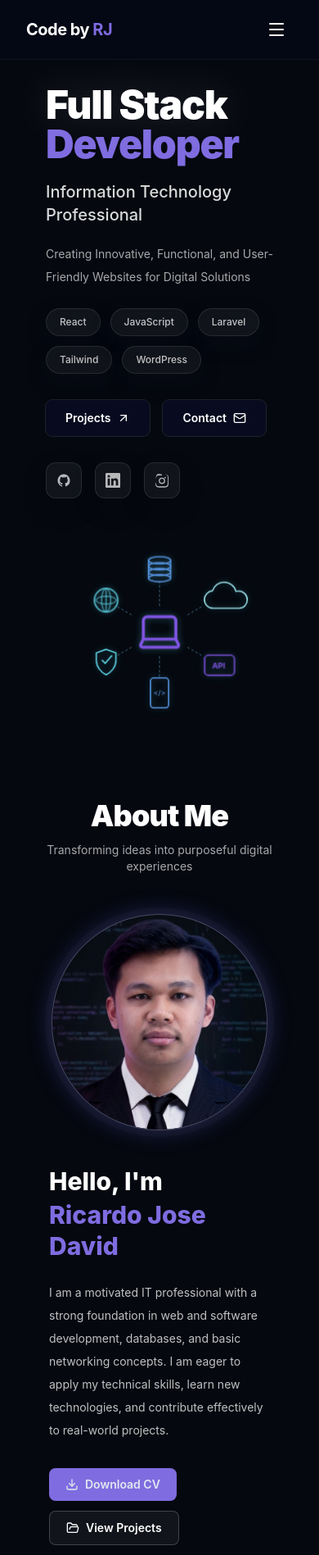
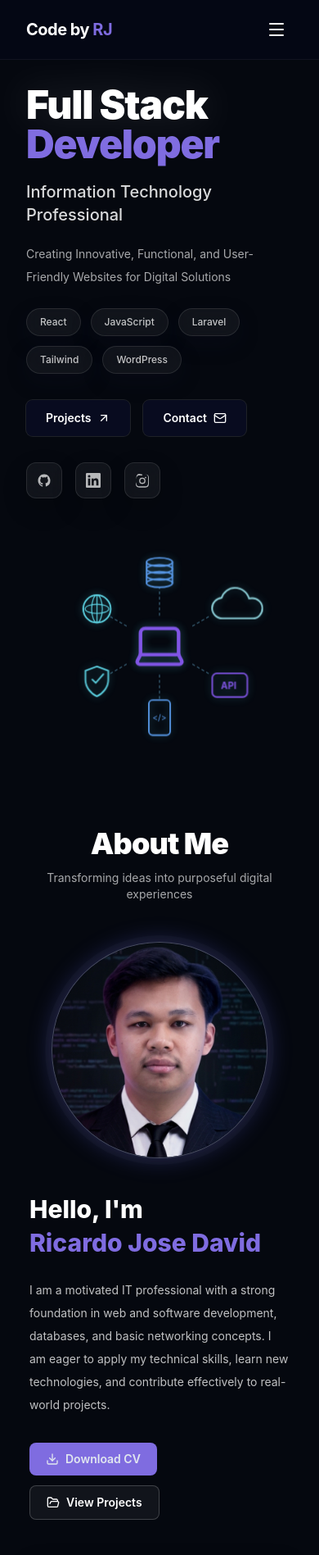
Before and after one commit to ryuma-eng/Portfolio, a React (Vite) app: page / in a window 390 px wide. Shown: the top 1897 px of the page at 82% size. Built offline with nearby package versions, Linux system fonts and the light colour scheme.

Commit message:
push all updates

```diff
--- a/src/components/AboutSection.jsx
+++ b/src/components/AboutSection.jsx
@@ -8,7 +8,7 @@ import resumePdf from "../assets/DAVID_RICARDO_JOSE_C_RESUME (1).pdf";
 const stats = [
     {
         icon: FolderOpen,
-        value: "5",
+        value: "3",
         label: "Total Projects",
         description: "Innovative web solutions crafted",
     },
@@ -53,8 +53,8 @@ export const AboutSection = () => {
     }, []);
 
     return (
-        <section ref={aboutRef} id="about" className="relative flex min-h-[88vh] items-center px-6 pb-12 pt-16 lg:min-h-[92vh]">
-            <div className="container mx-auto max-w-screen-2xl">
+        <section ref={aboutRef} id="about" className="relative flex min-h-[88vh] items-center pb-12 pt-16 lg:min-h-[92vh]">
+            <div className="container">
                 <div className="max-w-none">
                     <div className={`text-center transition-all duration-700 ease-out ${isVisible ? "translate-y-0 opacity-100" : "translate-y-8 opacity-0"}`}>
                         <h2 className="text-4xl font-black tracking-tight text-white sm:text-5xl">
--- a/src/components/ContactSection.jsx
+++ b/src/components/ContactSection.jsx
@@ -58,12 +58,12 @@ export const ContactSection = () => {
         <section
             ref={contactRef}
             id="contact"
-            className="relative flex min-h-[88vh] items-center overflow-hidden px-6 pb-16 pt-16 lg:min-h-[92vh]"
+            className="relative flex min-h-[88vh] items-center overflow-hidden pb-16 pt-16 lg:min-h-[92vh]"
         >
             <div className="absolute inset-0 -z-10 bg-[radial-gradient(circle_at_top_left,_rgba(56,189,248,0.14),_transparent_32%),radial-gradient(circle_at_bottom_right,_rgba(139,92,246,0.16),_transparent_30%)]" />
             <div className="absolute left-1/2 top-24 -z-10 h-64 w-64 -translate-x-1/2 rounded-full bg-cyan-400/10 blur-3xl" />
 
-            <div className="container mx-auto max-w-screen-2xl">
+            <div className="container">
 
                 <div className={`text-center transition-all duration-700 ease-out mb-12 ${isVisible ? "translate-y-0 opacity-100" : "translate-y-8 opacity-0"}`}>
                     <h2 className="text-4xl font-black tracking-tight text-white sm:text-5xl">
--- a/src/components/HeroSection.jsx
+++ b/src/components/HeroSection.jsx
@@ -102,9 +102,9 @@ export const HeroSection = () => {
     return () => observer.disconnect();
   }, []);
 
-  return (
-    <section ref={heroRef} id="hero" className="relative min-h-[88vh] flex items-center px-6 pt-20 pb-10 lg:min-h-[92vh]">
-      <div className="container mx-auto max-w-screen-2xl">
+    return (
+    <section ref={heroRef} id="hero" className="relative min-h-[88vh] flex items-center pt-20 pb-10 lg:min-h-[92vh]">
+      <div className="container">
         <div className="grid items-center gap-16 lg:grid-cols-[1.05fr_0.95fr]">
           <div
             className={`max-w-2xl text-left transition-all duration-700 ease-out ${
--- a/src/components/PortfolioSection.jsx
+++ b/src/components/PortfolioSection.jsx
@@ -247,7 +247,7 @@ const PortfolioSection = () => {
         }
 
         return (
-            <div className="grid grid-cols-2 gap-4 sm:grid-cols-4 lg:grid-cols-4 xl:grid-cols-4 2xl:grid-cols-6">
+            <div className="grid grid-cols-3 gap-4 sm:grid-cols-4 lg:grid-cols-6 xl:grid-cols-6 2xl:grid-cols-8">
                 {techStacks.map((tech, index) => {
                     const Icon = tech.icon;
 
@@ -274,9 +274,9 @@ const PortfolioSection = () => {
         <section
             ref={portfolioRef}
             id="portfolio"
-            className="relative px-6 py-24 sm:py-28"
+            className="relative py-24 sm:py-28"
         >
-            <div className="container relative mx-auto max-w-screen-2xl">
+            <div className="container relative">
                 <div className={`mx-auto max-w-3xl text-center transition-all duration-700 ease-out ${isVisible ? "translate-y-0 opacity-100" : "translate-y-6 opacity-0"}`}>
                     <h2 className="text-4xl font-black tracking-tight text-white sm:text-5xl">
                         Portfolio Showcase
@@ -287,7 +287,7 @@ const PortfolioSection = () => {
                 </div>
 
                 <div className={`mt-10 rounded-[2rem] border border-white/10 bg-[#0b1027] p-3 backdrop-blur-md transition-all duration-700 ease-out ${isVisible ? "translate-y-0 opacity-100" : "translate-y-8 opacity-0"}`}>
-                    <div className="grid gap-3 md:grid-cols-3">
+                    <div className="flex gap-3 overflow-x-auto pb-1 md:grid md:grid-cols-3 md:overflow-visible md:pb-0">
                         {tabs.map(({ id, label, icon: Icon }) => {
                             const isActive = activeTab === id;
 
@@ -296,14 +296,14 @@ const PortfolioSection = () => {
                                     key={id}
                                     type="button"
                                     onClick={() => handleTabChange(id)}
-                                    className={`flex items-center justify-center gap-3 rounded-[1.2rem] px-5 py-4 text-sm font-semibold transition-all duration-300 ${
+                                        className={`inline-flex min-w-16 flex-1 items-center justify-center rounded-[1.2rem] px-4 py-4 text-sm font-semibold transition-all duration-300 md:min-w-0 md:gap-3 md:px-5 ${
                                         isActive
                                             ? "bg-white/10 text-white"
                                             : "text-white/65 hover:bg-white/5 hover:text-white"
                                     }`}
                                 >
-                                    <Icon className="h-4 w-4" />
-                                    {label}
+                                        <Icon className="h-5 w-5 md:h-4 md:w-4" />
+                                        <span className="sr-only md:not-sr-only">{label}</span>
                                 </button>
                             );
                         })}
```
